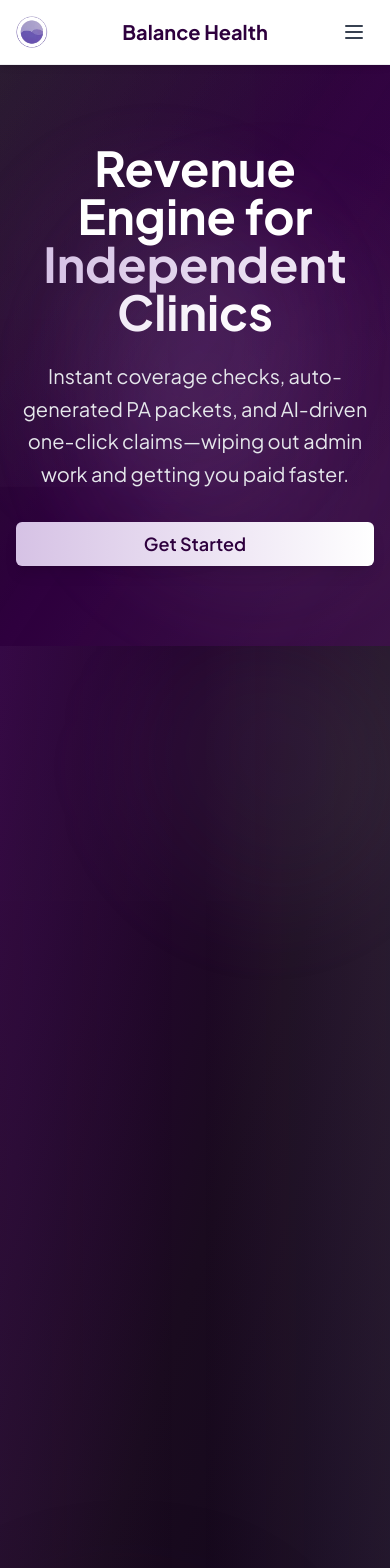
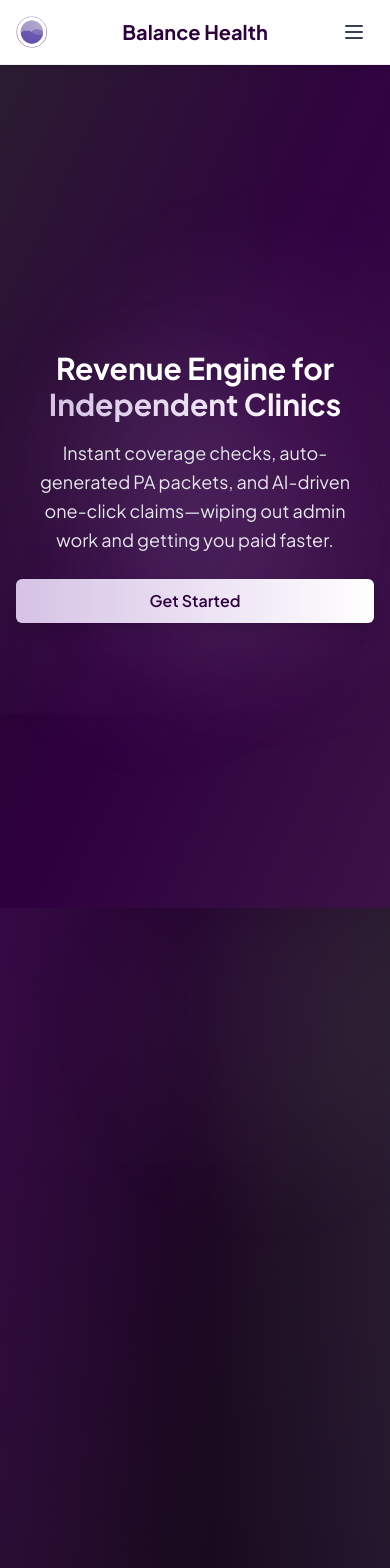
Before and after one commit to Siddroy97/balance_website, a React (Vite) app: page / in a window 390 px wide. Shown: the top 1568 px of the page. Built offline with nearby package versions, Linux system fonts and the light colour scheme.

Commit message:
Implement full viewport hero with responsive design and scroll-triggered complexity section animation

```diff
--- a/src/components/landing/ComplexitySection.tsx
+++ b/src/components/landing/ComplexitySection.tsx
@@ -1,10 +1,38 @@
 
-import React from 'react';
+import React, { useEffect, useRef } from 'react';
 import { Shield, Clock, TrendingUp } from 'lucide-react';
 
 const ComplexitySection = () => {
+  const sectionRef = useRef<HTMLElement>(null);
+
+  useEffect(() => {
+    const section = sectionRef.current;
+    if (!section) return;
+
+    const observer = new IntersectionObserver(
+      (entries) => {
+        entries.forEach((entry) => {
+          if (entry.isIntersecting) {
+            section.classList.add('animate-in');
+          }
+        });
+      },
+      {
+        threshold: 0.1,
+        rootMargin: '0px 0px -100px 0px'
+      }
+    );
+
+    observer.observe(section);
+
+    return () => observer.disconnect();
+  }, []);
+
   return (
-    <section className="py-20 bg-gradient-to-br from-[#2E003E] via-[#1a0b1f] to-[#0f051a] relative overflow-hidden">
+    <section
+      ref={sectionRef}
+      className="py-20 bg-gradient-to-br from-[#2E003E] via-[#1a0b1f] to-[#0f051a] relative overflow-hidden opacity-0 translate-y-16 transition-all duration-1000 ease-out [&.animate-in]:opacity-100 [&.animate-in]:translate-y-0"
+    >
       {/* Breathing gradient background */}
       <div className="absolute inset-0 bg-gradient-to-r from-[#D6C2E5]/5 via-transparent to-[#D6C2E5]/10 animate-[pulse_8s_ease-in-out_infinite]"></div>
 
@@ -14,13 +42,13 @@ const ComplexitySection = () => {
 
       <div className="max-w-7xl mx-auto px-4 sm:px-6 lg:px-8 relative z-10">
         <div className="text-center mb-16">
-          <h2 className="section-title text-4xl font-plus-jakarta font-bold text-white mb-6">
+          <h2 className="section-title text-2xl sm:text-3xl md:text-4xl lg:text-5xl font-plus-jakarta font-bold text-white mb-6 opacity-0 translate-y-8 [section.animate-in_&]:opacity-100 [section.animate-in_&]:translate-y-0 [section.animate-in_&]:transition-all [section.animate-in_&]:duration-700 [section.animate-in_&]:delay-100">
             We handle the complexity so you don't have to
           </h2>
         </div>
 
         <div className="grid grid-cols-1 md:grid-cols-3 gap-8">
-          <div className="animate-card text-center p-6 bg-gradient-to-br from-white/10 to-white/5 backdrop-blur-sm rounded-xl border border-white/20 hover:border-[#D6C2E5]/50 transition-all duration-300">
+          <div className="animate-card text-center p-6 bg-gradient-to-br from-white/10 to-white/5 backdrop-blur-sm rounded-xl border border-white/20 hover:border-[#D6C2E5]/50 transition-all duration-300 opacity-0 translate-y-8 [section.animate-in_&]:opacity-100 [section.animate-in_&]:translate-y-0 [section.animate-in_&]:transition-all [section.animate-in_&]:duration-700 [section.animate-in_&]:delay-200">
             <div className="w-16 h-16 bg-gradient-to-br from-[#D6C2E5] to-white rounded-full flex items-center justify-center mx-auto mb-6 transform hover:scale-110 transition-transform duration-300">
               <Shield className="text-[#2E003E]" size={32} />
             </div>
@@ -33,7 +61,7 @@ const ComplexitySection = () => {
             </p>
           </div>
 
-          <div className="animate-card text-center p-6 bg-gradient-to-br from-white/10 to-white/5 backdrop-blur-sm rounded-xl border border-white/20 hover:border-[#D6C2E5]/50 transition-all duration-300">
+          <div className="animate-card text-center p-6 bg-gradient-to-br from-white/10 to-white/5 backdrop-blur-sm rounded-xl border border-white/20 hover:border-[#D6C2E5]/50 transition-all duration-300 opacity-0 translate-y-8 [section.animate-in_&]:opacity-100 [section.animate-in_&]:translate-y-0 [section.animate-in_&]:transition-all [section.animate-in_&]:duration-700 [section.animate-in_&]:delay-400">
             <div className="w-16 h-16 bg-gradient-to-br from-[#D6C2E5] to-white rounded-full flex items-center justify-center mx-auto mb-6 transform hover:scale-110 transition-transform duration-300">
               <Clock className="text-[#2E003E]" size={32} />
             </div>
@@ -46,7 +74,7 @@ const ComplexitySection = () => {
             </p>
           </div>
 
-          <div className="animate-card text-center p-6 bg-gradient-to-br from-white/10 to-white/5 backdrop-blur-sm rounded-xl border border-white/20 hover:border-[#D6C2E5]/50 transition-all duration-300">
+          <div className="animate-card text-center p-6 bg-gradient-to-br from-white/10 to-white/5 backdrop-blur-sm rounded-xl border border-white/20 hover:border-[#D6C2E5]/50 transition-all duration-300 opacity-0 translate-y-8 [section.animate-in_&]:opacity-100 [section.animate-in_&]:translate-y-0 [section.animate-in_&]:transition-all [section.animate-in_&]:duration-700 [section.animate-in_&]:delay-600">
             <div className="w-16 h-16 bg-gradient-to-br from-[#D6C2E5] to-white rounded-full flex items-center justify-center mx-auto mb-6 transform hover:scale-110 transition-transform duration-300">
               <TrendingUp className="text-[#2E003E]" size={32} />
             </div>
--- a/src/components/landing/Hero.tsx
+++ b/src/components/landing/Hero.tsx
@@ -7,7 +7,7 @@ const Hero = () => {
   useGSAPAnimations();
 
   return (
-    <section className="bg-gradient-to-br from-[#1a0b1f] via-[#2E003E] to-[#3d1448] py-20 relative overflow-hidden">
+    <section className="bg-gradient-to-br from-[#1a0b1f] via-[#2E003E] to-[#3d1448] min-h-screen flex items-center relative overflow-hidden">
       {/* Animated gradient overlay */}
       <div className="absolute inset-0 bg-gradient-to-br from-[#D6C2E5]/10 via-transparent to-[#2E003E]/20 animate-pulse opacity-60"></div>
 
@@ -18,12 +18,12 @@ const Hero = () => {
       <div className="parallax-bg absolute inset-0 bg-gradient-to-br from-[#D6C2E5]/5 to-transparent"></div>
       <div className="max-w-7xl mx-auto px-4 sm:px-6 lg:px-8 relative z-10">
         <div className="text-center max-w-4xl mx-auto">
-          <h1 className="hero-title text-5xl md:text-6xl font-plus-jakarta font-bold text-white mb-6">
+          <h1 className="hero-title text-3xl sm:text-4xl md:text-5xl lg:text-6xl xl:text-7xl font-plus-jakarta font-bold text-white mb-4 sm:mb-6 lg:mb-8">
             Revenue Engine for{' '}
             <span className="text-[#D6C2E5] bg-gradient-to-r from-[#D6C2E5] to-white bg-clip-text text-transparent">Independent Clinics</span>
           </h1>
 
-          <p className="hero-subtitle text-xl md:text-2xl text-gray-200 mb-8 font-plus-jakarta leading-relaxed">
+          <p className="hero-subtitle text-lg sm:text-xl md:text-2xl lg:text-2xl text-gray-200 mb-6 sm:mb-8 lg:mb-10 font-plus-jakarta leading-relaxed max-w-4xl mx-auto px-4 sm:px-0">
             Instant coverage checks, auto-generated PA packets, and AI-driven one-click claims—wiping out admin work and getting you paid faster.
           </p>
 
@@ -35,7 +35,7 @@ const Hero = () => {
                 window.dispatchEvent(event);
               }}
               size="lg"
-              className="bg-gradient-to-r from-[#D6C2E5] to-white text-[#2E003E] hover:from-white hover:to-[#D6C2E5] px-8 py-4 text-lg font-plus-jakarta font-semibold transform hover:scale-105 transition-all duration-200 shadow-lg rounded-md"
+              className="bg-gradient-to-r from-[#D6C2E5] to-white text-[#2E003E] hover:from-white hover:to-[#D6C2E5] px-6 sm:px-8 py-3 sm:py-4 text-base sm:text-lg font-plus-jakarta font-semibold transform hover:scale-105 transition-all duration-200 shadow-lg rounded-md"
             >
               Get Started
             </Button>
```
